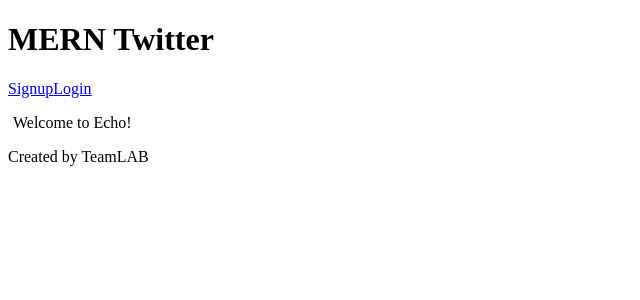
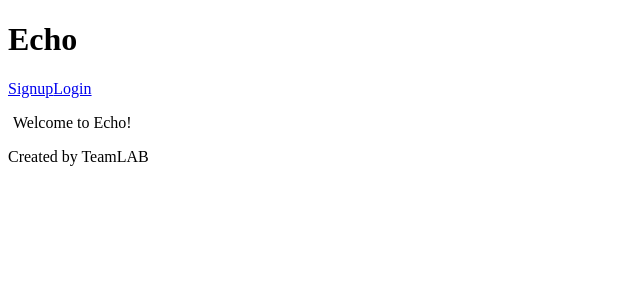
Before and after one commit to adedushi/echo, a React (Vite) app in the folder frontend/: page / in a window 1280 px wide. Shown: the top 300 px of the page, without its empty margins (0-640 px from the left). Built offline with nearby package versions, Linux system fonts and the light colour scheme; no server answers.

Commit message:
Update deployment

```diff
--- a/frontend/src/components/NavBar/NavBar.jsx
+++ b/frontend/src/components/NavBar/NavBar.jsx
@@ -34,7 +34,7 @@ function NavBar() {
 
     return (
         <>
-            <h1>MERN Twitter</h1>
+            <h1>Echo</h1>
             {getLinks()}
         </>
     );
```
Also changed, not shown: 2 other files (tests, documents, lock files or other folders).
